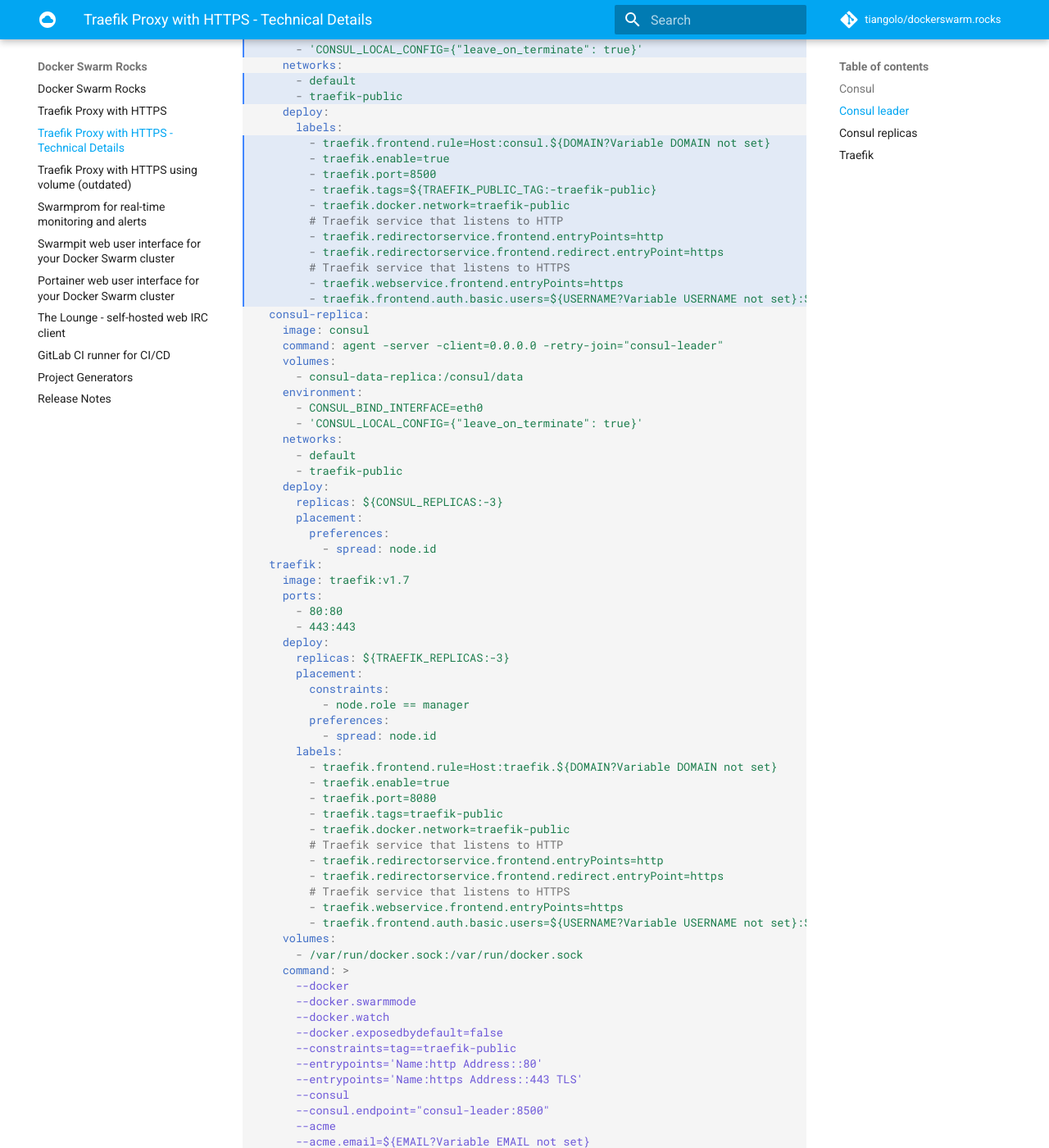
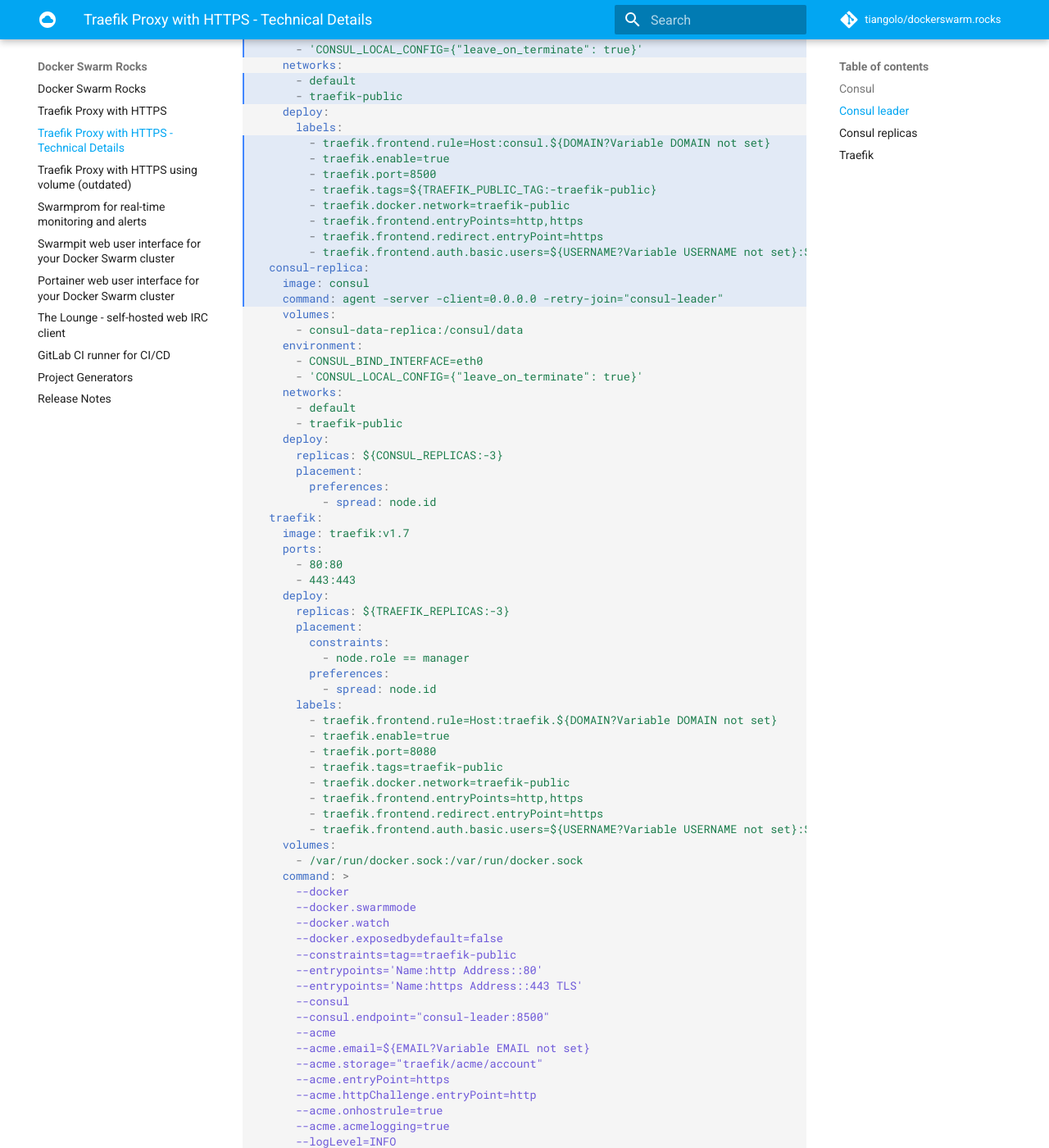
Before and after one commit to tiangolo/dockerswarm.rocks, an MkDocs documentation site: the page built from docs/traefik-technical-details.md, in a window 1280 px wide and 1400 px high, scrolled down 1991 px. Shown: the whole window at 82% size. Built offline with MkDocs 1.6.1 and Material for MkDocs 9.7.7, drawn with Linux system fonts in a browser that asks for light colours; comment, search, counter and statistics services are not loaded; some of the changed text lies outside the part shown.

Commit message:
update other examples

```diff
--- a/docs/traefik.yml
+++ b/docs/traefik.yml
@@ -19,11 +19,8 @@
         - traefik.port=8500
         - traefik.tags=${TRAEFIK_PUBLIC_TAG:-traefik-public}
         - traefik.docker.network=traefik-public
-        # Traefik service that listens to HTTP
-        - traefik.redirectorservice.frontend.entryPoints=http
-        - traefik.redirectorservice.frontend.redirect.entryPoint=https
-        # Traefik service that listens to HTTPS
-        - traefik.webservice.frontend.entryPoints=https
+        - traefik.frontend.entryPoints=http,https
+        - traefik.frontend.redirect.entryPoint=https
         - traefik.frontend.auth.basic.users=${USERNAME?Variable USERNAME not set}:${HASHED_PASSWORD?Variable HASHED_PASSWORD not set}
   consul-replica:
     image: consul
@@ -59,11 +56,8 @@
         - traefik.port=8080
         - traefik.tags=traefik-public
         - traefik.docker.network=traefik-public
-        # Traefik service that listens to HTTP
-        - traefik.redirectorservice.frontend.entryPoints=http
-        - traefik.redirectorservice.frontend.redirect.entryPoint=https
-        # Traefik service that listens to HTTPS
-        - traefik.webservice.frontend.entryPoints=https
+        - traefik.frontend.entryPoints=http,https
+        - traefik.frontend.redirect.entryPoint=https
         - traefik.frontend.auth.basic.users=${USERNAME?Variable USERNAME not set}:${HASHED_PASSWORD?Variable HASHED_PASSWORD not set}
     volumes:
       - /var/run/docker.sock:/var/run/docker.sock
```
Also changed, not shown: docs/portainer.yml (+2 -5 lines), docs/swarmpit.yml (+2 -5 lines), docs/thelounge.yml (+2 -5 lines).
